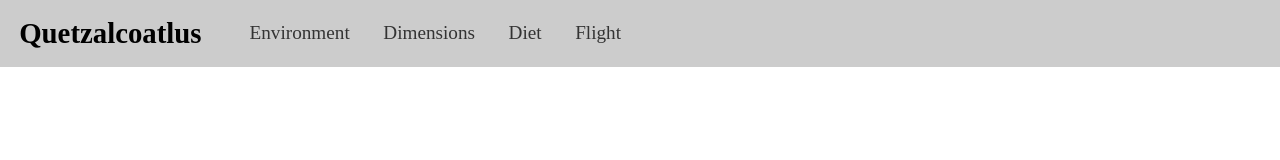
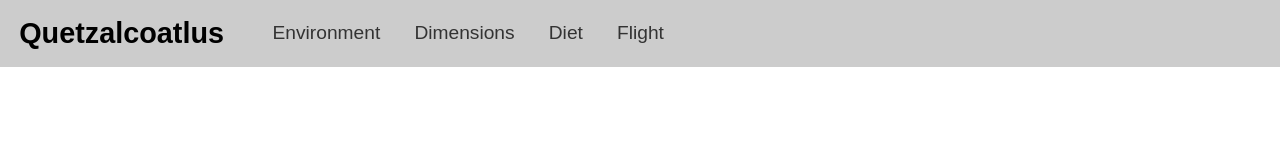
Before and after one commit to zannallan/responsive-navigation, a plain HTML site: page index.html in a window 1280 px wide. Drawn offline with Linux system fonts and the light colour scheme.

Commit message:
Update css fixes

```diff
--- a/css/main.css
+++ b/css/main.css
@@ -10,6 +10,7 @@ html {
   -webkit-text-size-adjust: 100%;
   text-size-adjust: 100%;
   box-sizing: border-box;
+  font: normal 100%/1.3 sans-serif;
 }
 
 *, *::before, *::after {
@@ -96,7 +97,7 @@ nav a:hover {
 
 }
 
-@media only screen and (min-width: 90rem) {
+@media only screen and (min-width: 90em) {
 
   html {
     font-size: 130%;
```
